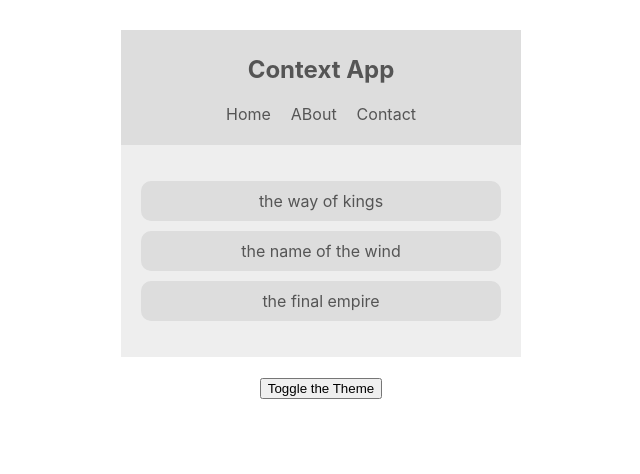
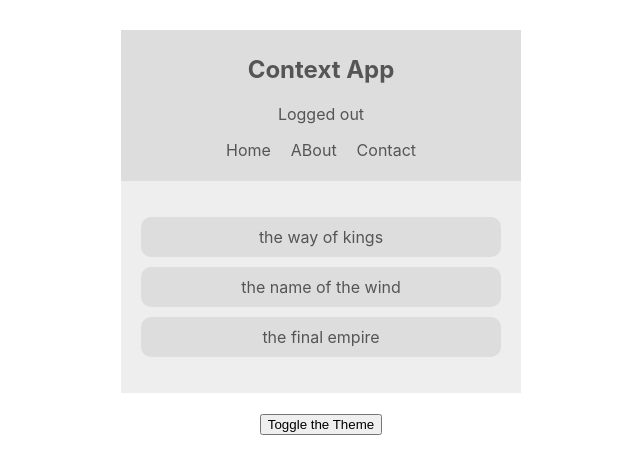
Before and after one commit to tenthin/project-todolist, a React (Create React App) app: page / in a window 1280 px wide. Shown: the top 474 px of the page, without its empty margins (319-959 px from the left). Built offline with nearby package versions, Linux system fonts and the light colour scheme.

Commit message:
login and logout label created

```diff
--- a/src/components/Navbar.js
+++ b/src/components/Navbar.js
@@ -1,15 +1,21 @@
 import React, {Component} from 'react'
+import {AuthContext} from '../contexts/AuthContext';
 import { ThemeContext } from '../contexts/ThemeContext';
 
 class Navbar extends Component {
     render() {
         return (
-            <ThemeContext.Consumer>{(context) => {
-                const { isLightTheme, light, dark } = context;
+            <AuthContext.Consumer>{(authContext) => (
+                <ThemeContext.Consumer>{(themeContext) => {
+                    const { isAuthenticated, toggleAuth} = authContext
+                    const { isLightTheme, light, dark } = themeContext;
                     const theme = isLightTheme ? light : dark;
                     return(
                         <nav style={{ background: theme.ui, color: theme.syntax}}>
                             <h1>Context App</h1>
+                            <div onClick={toggleAuth}>
+                                {isAuthenticated ? 'Logged in' : 'Logged out'}
+                            </div>
                             <ul>
                                 <li>Home</li>
                                 <li>ABout</li>
@@ -18,6 +24,7 @@
                         </nav>
                     )
                 }}</ThemeContext.Consumer>
+            )}</AuthContext.Consumer>
         )
     }
 }
```
Lines whose indentation alone changed are shown as unchanged.
